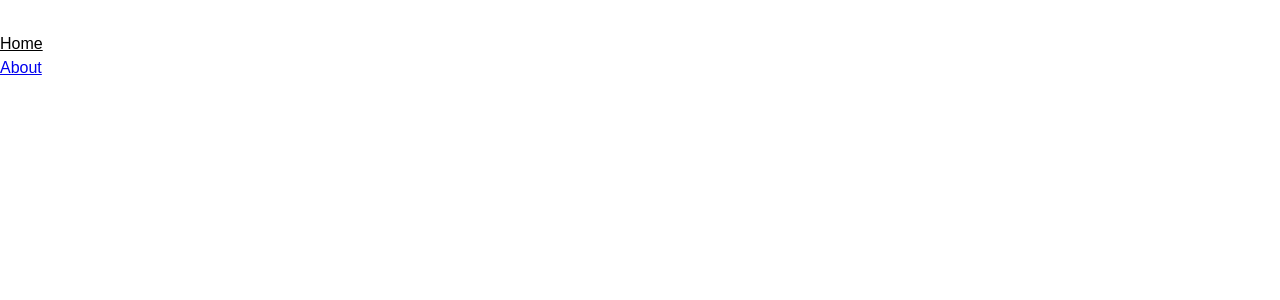
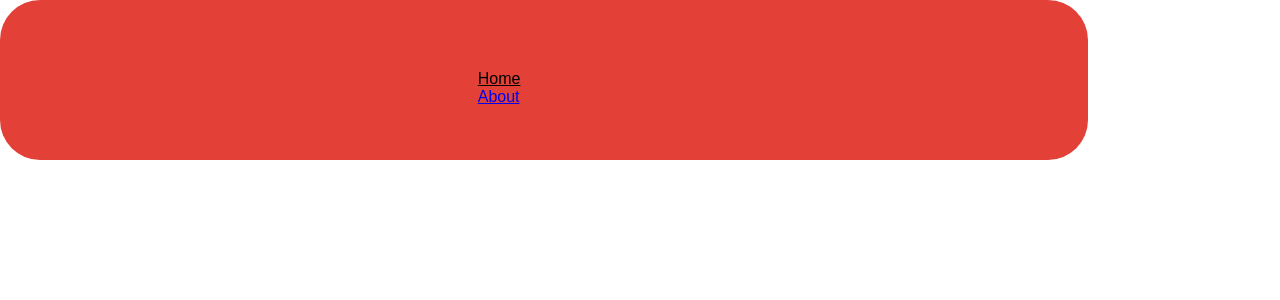
Before and after one commit to drdaza/Universe-Of-Things, a Vue app: page / in a window 1280 px wide. Shown: the top 300 px of the page. Built offline with nearby package versions, Linux system fonts and the light colour scheme.

Commit message:
border radius

```diff
--- a/src/App.vue
+++ b/src/App.vue
@@ -19,11 +19,16 @@
 
 <style scoped lang="scss">
 header {
-  line-height: 1.5;
-  max-height: 100vh;
-}
 
-.logo {
+  background-color: #E34038;
+  width:85% ;
+  height: 20%;
+  border-top-left-radius: 40px 40px;
+  border-bottom-right-radius: 40px 40px;
+  border-top-right-radius: 40px 40px;
+  border-bottom-left-radius: 40px 40px;
+  justify-content: center;
+
 
 }
 
```
